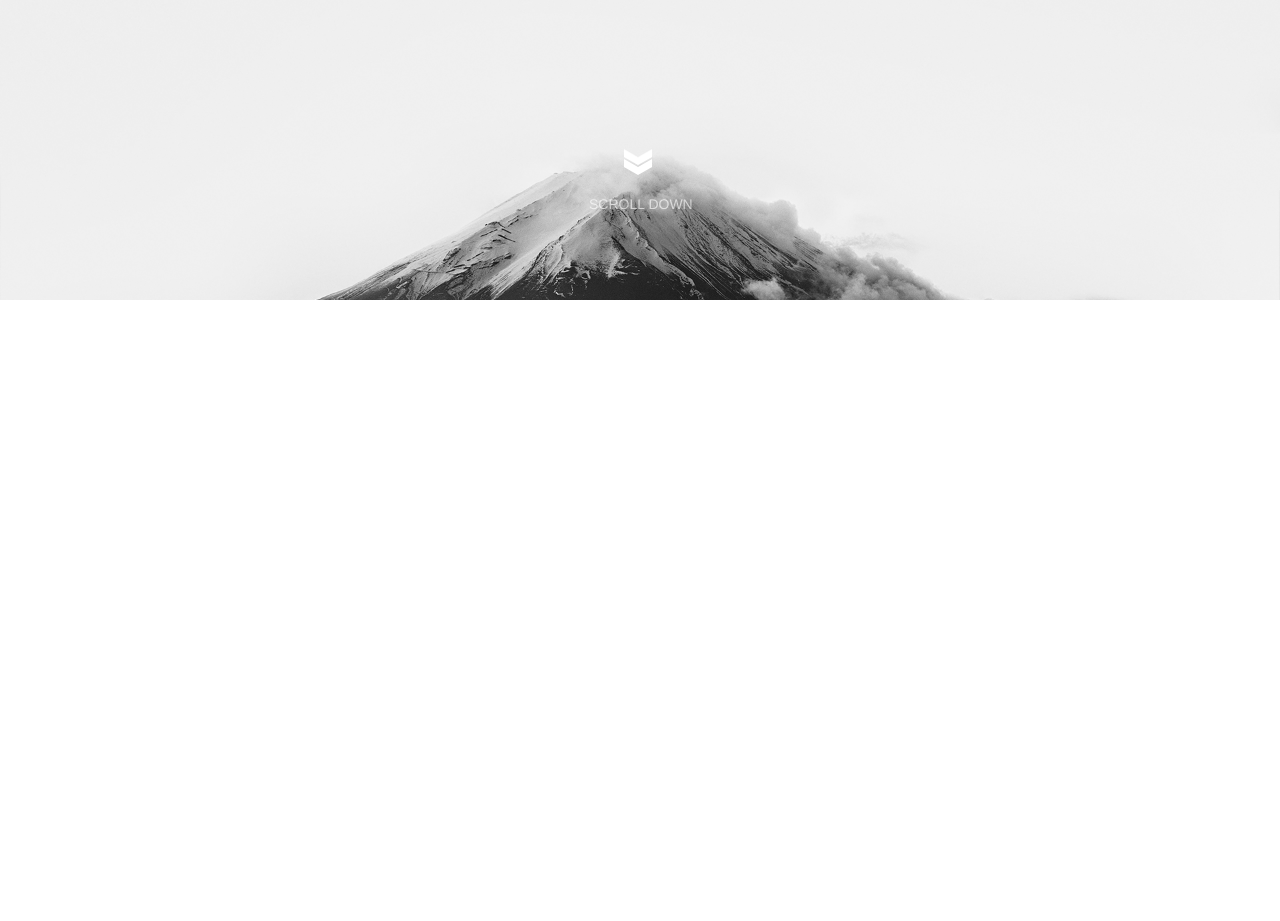
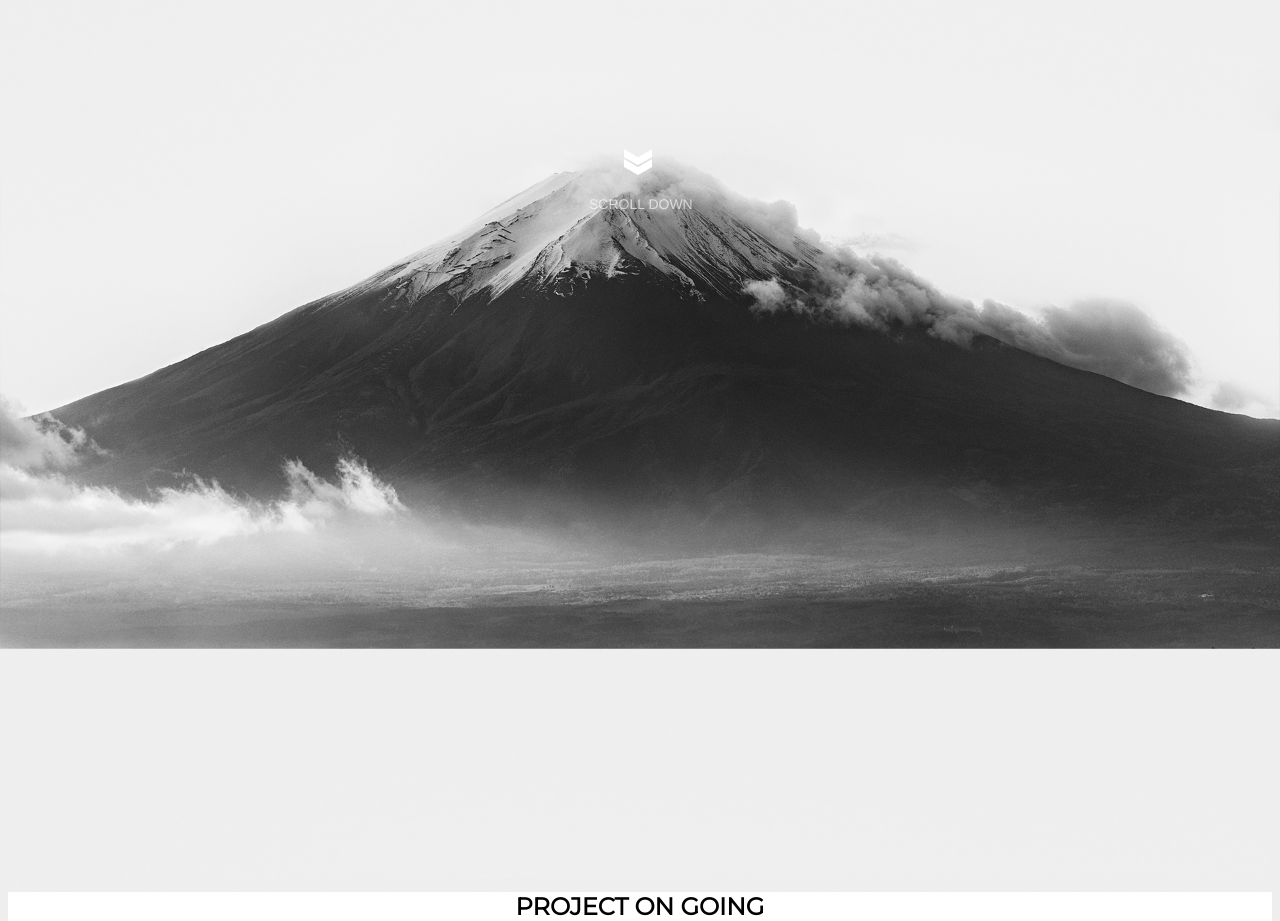
Before and after one commit to shhhawn9/cv, a plain HTML site: page index.html in a window 1280 px wide. Shown: the part 508-1429 px from the top of the page. Before the commit the page ends 808 px from the top, so only its background shows below. Drawn offline with Linux system fonts and the light colour scheme.

Commit message:
ON GOING

```diff
--- a/index.html
+++ b/index.html
@@ -36,14 +36,14 @@
         <span class="text">Scroll down</span>
       </div>
     </div>
-    <!-- <div class="mid-container">
+    <div class="mid-container">
       <div class="profile">
-        <img src="" alt="">
-        <h2>Hello.</h2>
-        <p>1233211123321</p>
+        <!-- <img src="" alt=""> -->
+        <h2>PROJECT ON GOING</h2>
+        <!-- <p>1233211123321</p> -->
       </div>
 
-      <hr>
+      <!-- <hr>
       <div class="skills">
         <h3>My Skills</h3>
         <div class="skill-row">
@@ -65,7 +65,7 @@
         <h4>If you love hot wings as much as I do.</h4>
         <p class="contact-message">Love hot wings,,,</p>
         <a class="btn" href="mailto:shawn.gu.92@gmail.com">CONTACT ME</a>
-      </div>
-    </div> -->
+      </div> -->
+    </div>
   </body>
 </html>
```
